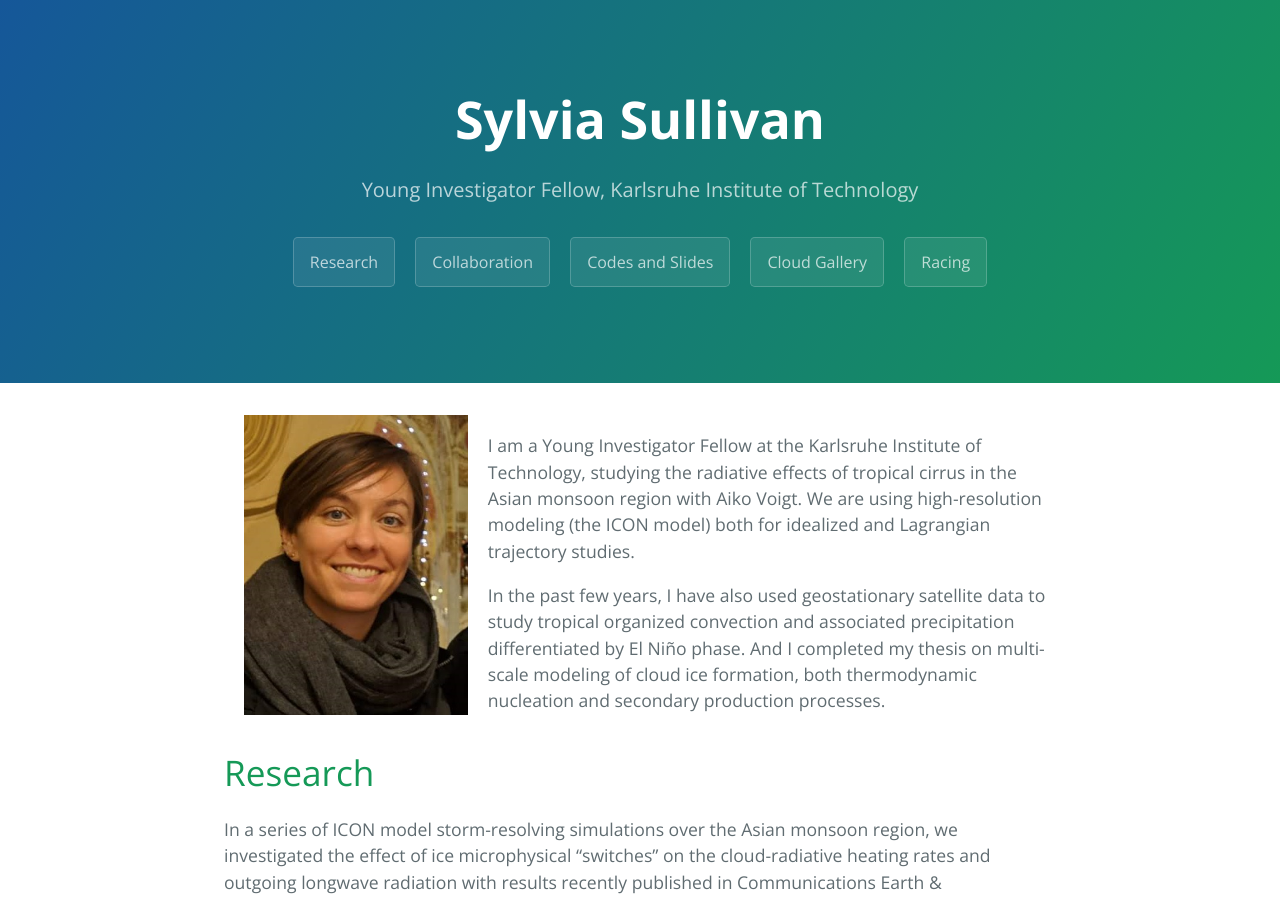
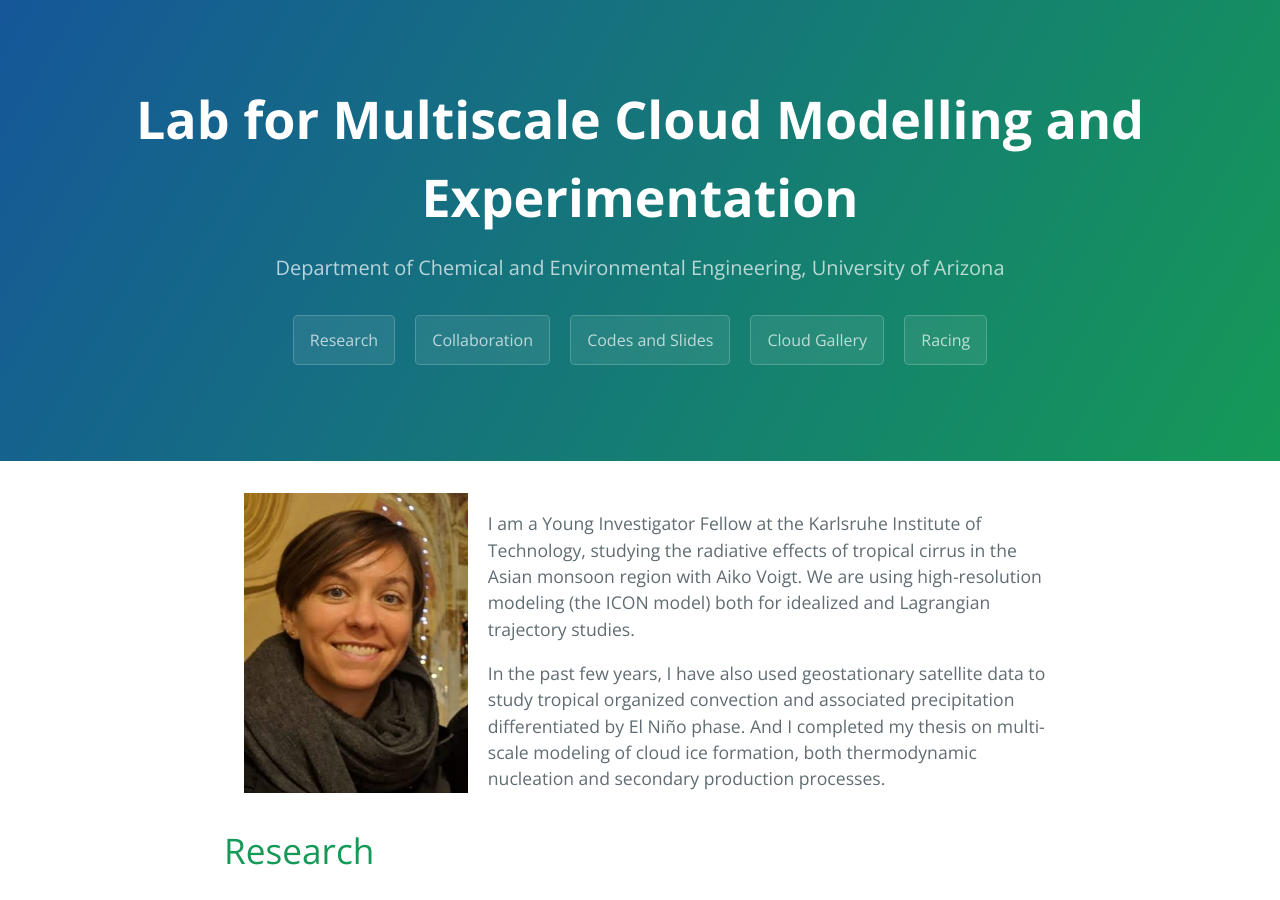
Before and after one commit to sylviasullivan/sylviasullivan.github.io, a Jekyll site: the page built from index.md, in a window 1280 px wide and 900 px high. Built offline with Jekyll 4.4.1, drawn with Linux system fonts in a browser that asks for light colours.

Commit message:
Update site title and description

```diff
--- a/_config.yml
+++ b/_config.yml
@@ -1,5 +1,5 @@
-title: Sylvia Sullivan
-description: Young Investigator Fellow, Karlsruhe Institute of Technology
+title: Lab for Multiscale Cloud Modelling and Experimentation
+description: Department of Chemical and Environmental Engineering, University of Arizona
 show_downloads: false
 google_analytics:
 theme: jekyll-theme-cayman
```
